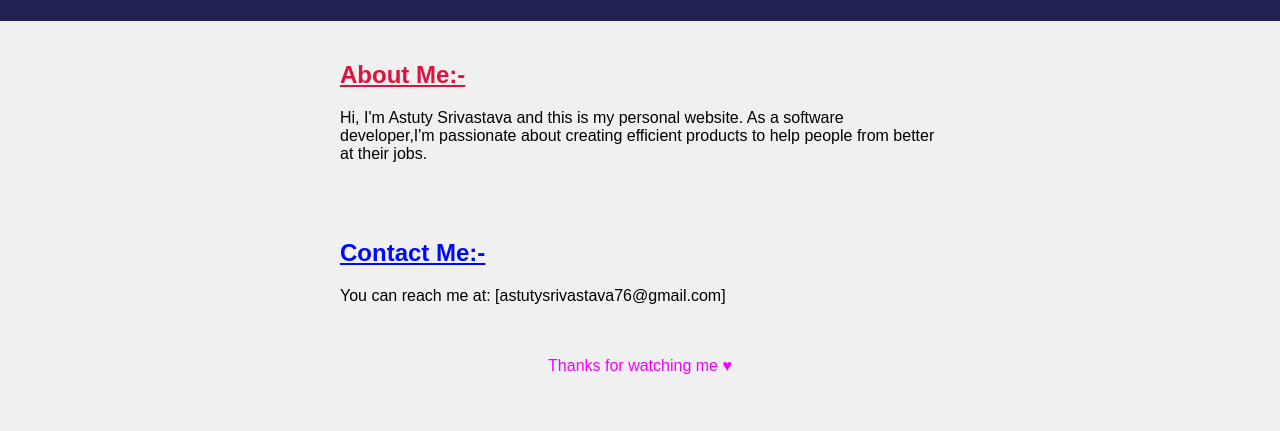
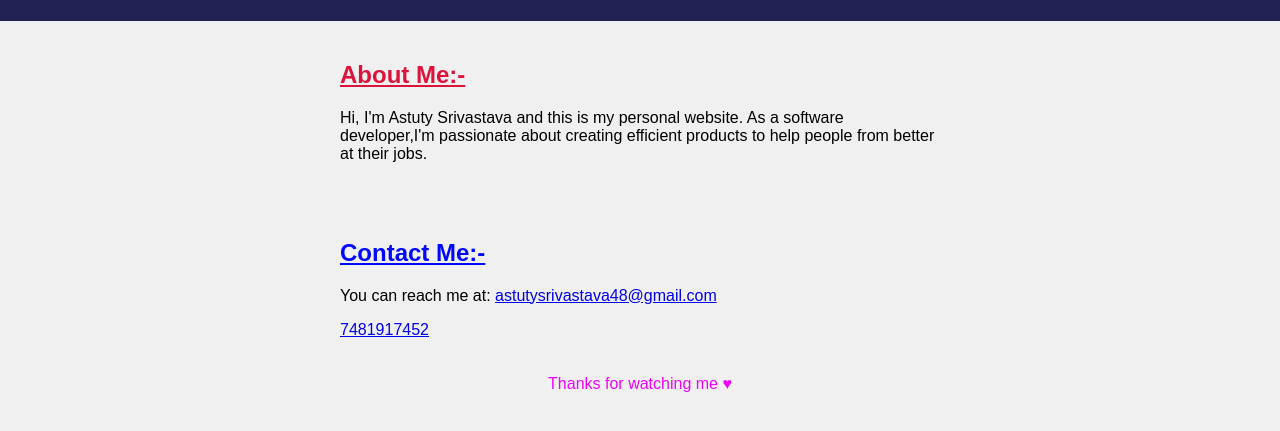
Before and after one commit to Astutysrivastava/Astuty-srivastava, a plain HTML site: page index.html in a window 1280 px wide. Shown: the part 99-530 px from the top of the page. Drawn offline with Linux system fonts and the light colour scheme.

Commit message:
added more content

```diff
--- a/index.html
+++ b/index.html
@@ -42,7 +42,8 @@ color:rgb(0, 8, 255)
 
 <section>
     <h2 id="myid"><u>Contact Me:-</u></h2>
-    <p>You can reach me at: [astutysrivastava76@gmail.com]</p>
+    <p>You can reach me at: <a href="mailto:astutysrivastava48@gmailcom">astutysrivastava48@gmail.com</a></p>
+    <a href="tel:+91 7481917452">7481917452</a>
 </section>
 
 <footer style="text-align:center;">
```
